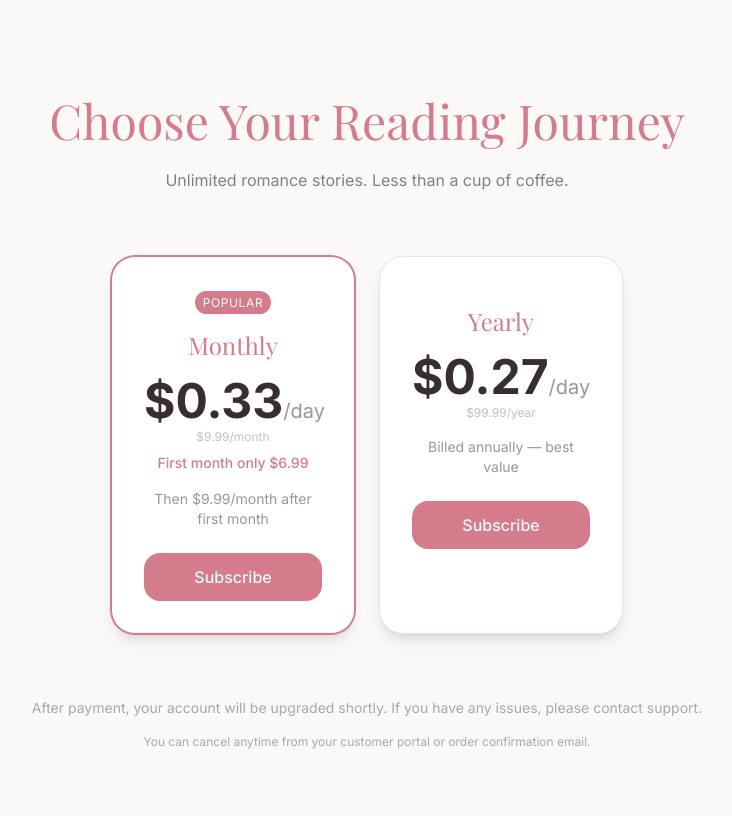
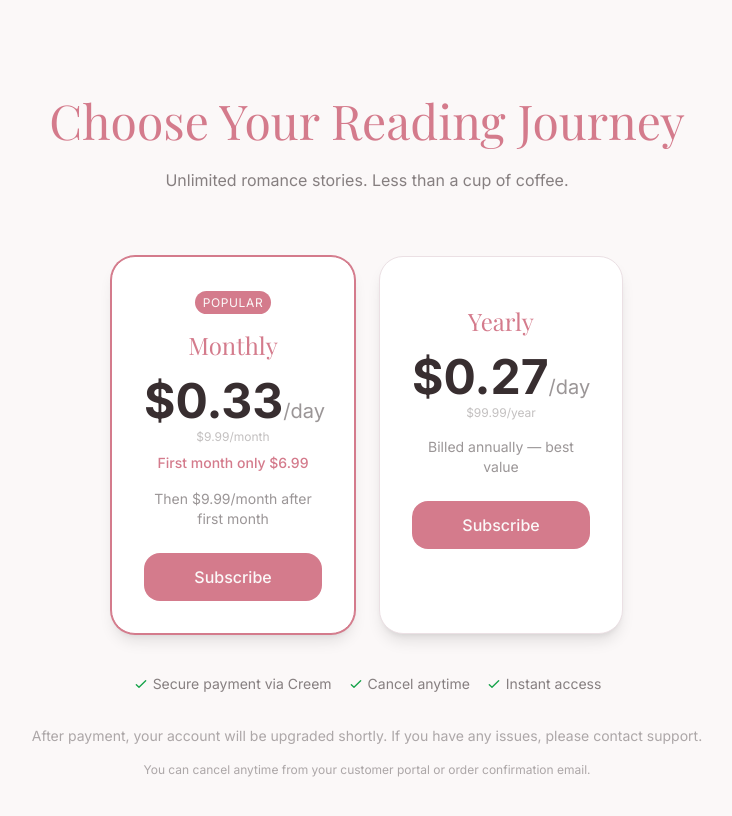
Before and after one commit to yangyifei757-dotcom/mystorysite, a Next.js app: page /pricing in a window 1280 px wide. Shown: the top 816 px of the page, without its empty margins (273-1005 px from the left). Built offline with nearby package versions, Linux system fonts and the light colour scheme; no server answers; a web font is replaced by a local one.

Commit message:
Update page.tsx

```diff
--- a/app/pricing/page.tsx
+++ b/app/pricing/page.tsx
@@ -3,6 +3,7 @@
 import { useEffect, useState } from 'react'
 import { supabase } from '@/lib/supabaseClient'
 import { useRouter } from 'next/navigation'
+import { track } from '@vercel/analytics'
 
 export default function PricingPage() {
   const [user, setUser] = useState<any>(null)
@@ -14,15 +15,17 @@ export default function PricingPage() {
       setUser(session?.user || null)
     }
     checkUser()
+    // 埋点：定价页浏览
+    track('view_pricing')
   }, [])
 
-  const handleSubscribe = (paymentLink: string) => {
+  const handleSubscribe = (paymentLink: string, planName: string) => {
+    // 埋点：点击订阅套餐
+    track('click_subscribe_plan', { plan: planName })
     if (!user) {
-      // 未登录 → 跳转登录页，登录后自动回到定价页
       router.push('/login?redirect=/pricing')
       return
     }
-    // 已登录 → 打开支付页面
     window.open(paymentLink, '_blank')
   }
 
@@ -95,7 +98,7 @@ export default function PricingPage() {
               <p className="text-sm text-foreground/50 mt-4 mb-6">{plan.description}</p>
 
               <button
-                onClick={() => handleSubscribe(plan.paymentLink)}
+                onClick={() => handleSubscribe(plan.paymentLink, plan.name)}
                 className="block w-full py-3 bg-primary text-background rounded-xl font-medium hover:bg-primary/90 transition text-center"
               >
                 Subscribe
@@ -104,11 +107,26 @@ export default function PricingPage() {
           ))}
         </div>
 
-        <p className="mt-16 text-foreground/40 text-sm">
+        {/* 信任徽章 */}
+        <div className="flex flex-wrap justify-center gap-4 mt-10 text-sm text-foreground/60">
+          <span className="inline-flex items-center gap-1">
+            <svg className="w-4 h-4 text-green-600" fill="none" stroke="currentColor" viewBox="0 0 24 24"><path strokeLinecap="round" strokeLinejoin="round" strokeWidth={2} d="M5 13l4 4L19 7" /></svg>
+            Secure payment via Creem
+          </span>
+          <span className="inline-flex items-center gap-1">
+            <svg className="w-4 h-4 text-green-600" fill="none" stroke="currentColor" viewBox="0 0 24 24"><path strokeLinecap="round" strokeLinejoin="round" strokeWidth={2} d="M5 13l4 4L19 7" /></svg>
+            Cancel anytime
+          </span>
+          <span className="inline-flex items-center gap-1">
+            <svg className="w-4 h-4 text-green-600" fill="none" stroke="currentColor" viewBox="0 0 24 24"><path strokeLinecap="round" strokeLinejoin="round" strokeWidth={2} d="M5 13l4 4L19 7" /></svg>
+            Instant access
+          </span>
+        </div>
+
+        <p className="mt-8 text-foreground/40 text-sm">
           After payment, your account will be upgraded shortly. If you have any issues, please contact support.
         </p>
 
-        {/* 新增：取消订阅提示 */}
         <p className="text-xs text-foreground/40 mt-4">
           You can cancel anytime from your customer portal or order confirmation email.
         </p>
```
